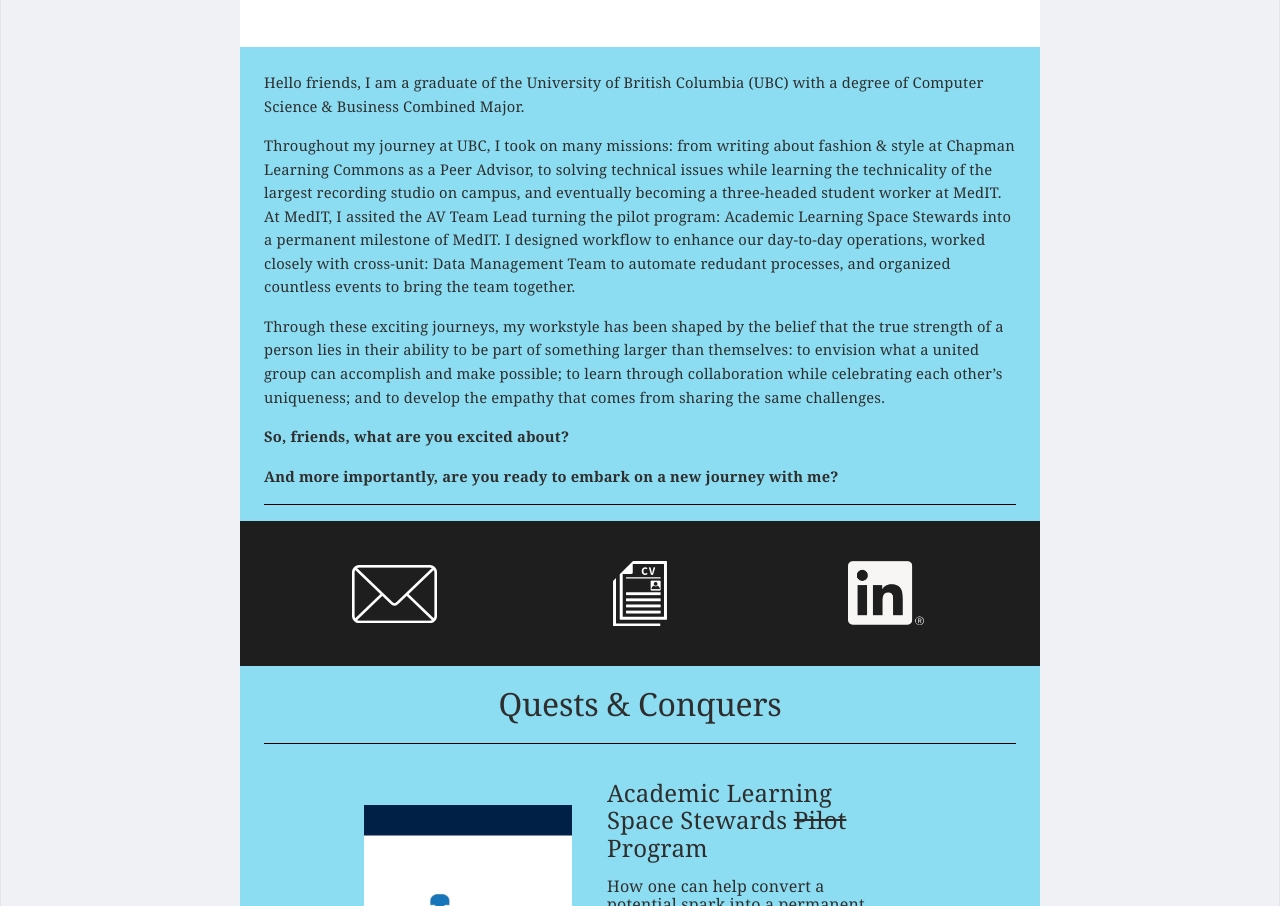
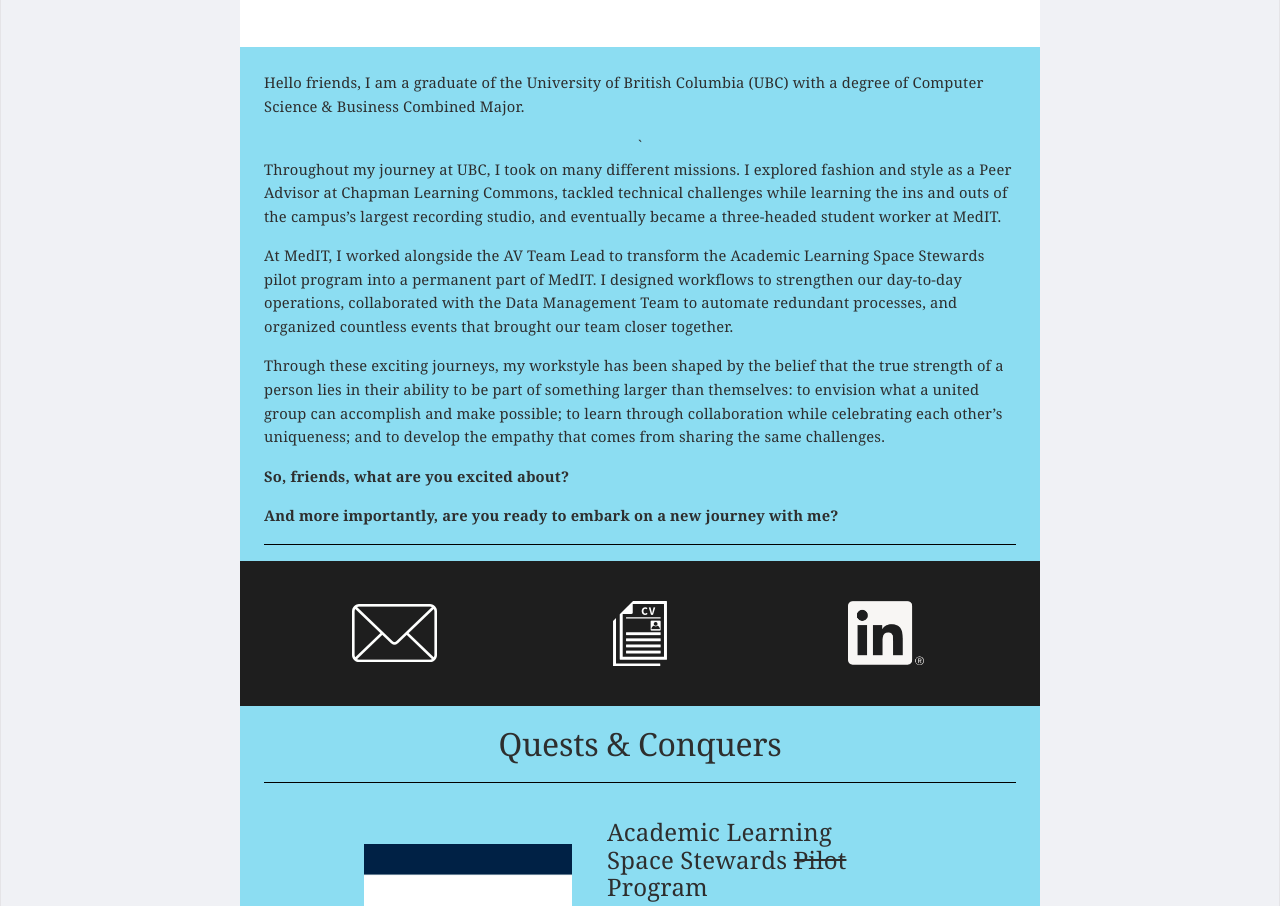
Before and after one commit to selene-nguyen-ca/selene-nguyen-ca.github.io, a React (Vite) app in the folder my-react-site/: page /#/ in a window 1280 px wide. Shown: the part 820-1726 px from the top of the page. Built offline with nearby package versions, Linux system fonts and the light colour scheme.

Commit message:
fixed bio

```diff
--- a/my-react-site/src/pages/home/Home.jsx
+++ b/my-react-site/src/pages/home/Home.jsx
@@ -91,17 +91,19 @@ function Home() {
             Computer Science &amp; Business Combined Major.
           </p>
 
+         `<p>
+            Throughout my journey at UBC, I took on many different missions. I explored
+            fashion and style as a Peer Advisor at Chapman Learning Commons, tackled
+            technical challenges while learning the ins and outs of the campus’s largest
+            recording studio, and eventually became a three-headed student worker at MedIT.
+          </p>
+
           <p>
-            Throughout my journey at UBC, I took on many missions: from
-            writing about fashion &amp; style
-            at Chapman Learning Commons as a Peer Advisor, to solving technical issues
-            while learning the technicality of the largest recording studio on
-            campus, and eventually becoming a three-headed student worker at
-            MedIT. At MedIT, I assited the AV Team Lead turning
-            the pilot program: Academic Learning Space Stewards into a permanent milestone of MedIT.
-            I designed workflow to enhance our day-to-day operations,
-            worked closely with cross-unit: Data Management Team to automate redudant processes,
-            and organized countless events to bring the team together.
+            At MedIT, I worked alongside the AV Team Lead to transform the Academic
+            Learning Space Stewards pilot program into a permanent part of MedIT. I
+            designed workflows to strengthen our day-to-day operations, collaborated
+            with the Data Management Team to automate redundant processes, and organized
+            countless events that brought our team closer together.
           </p>
 
           <p>
```
